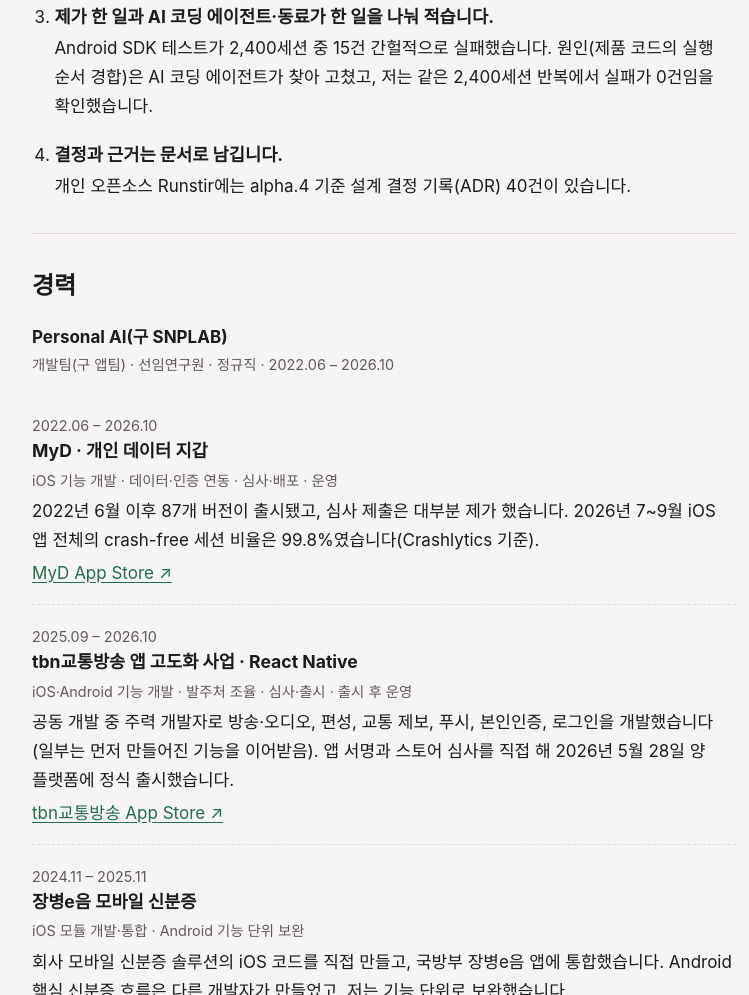
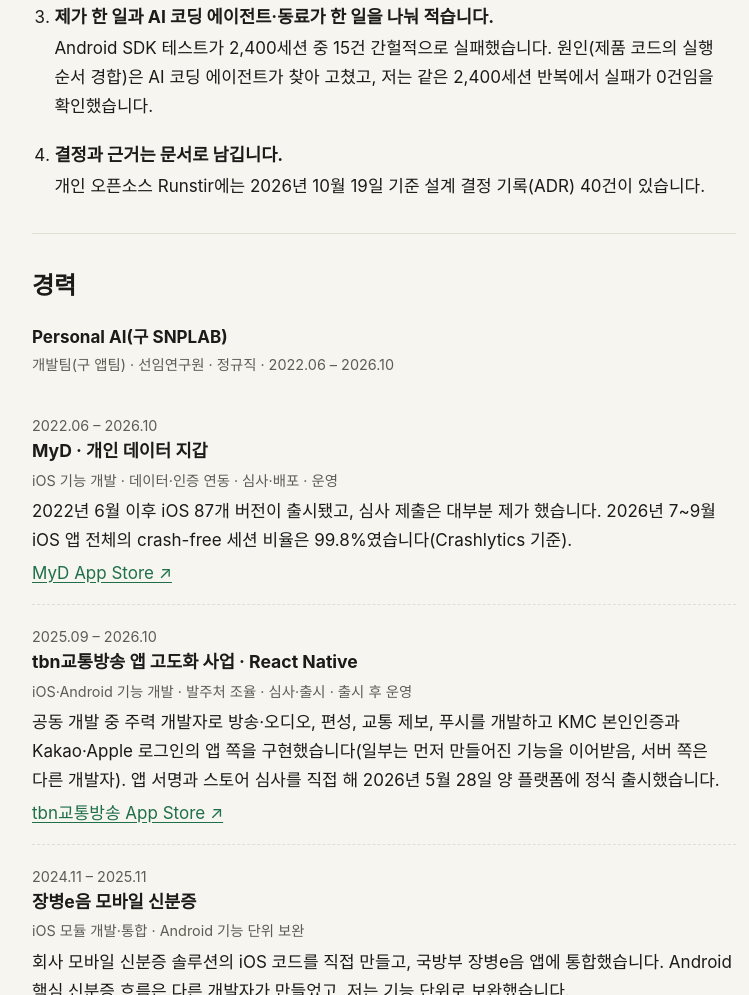
Before and after one commit to minjunkim-labs/portfolio, an Astro site: page /about in a window 1280 px wide. Shown: the part 664-1659 px from the top of the page, without its empty margins (256-1005 px from the left). Built offline with nearby package versions, Linux system fonts and the light colour scheme; Astro itself is replaced by a stand-in of ours.

Commit message:
fix: 소개 페이지 문구를 경력 정본의 조건에 맞춘다
- tbn교통방송: 본인인증·로그인은 앱 쪽 구현이고 서버 쪽은 다른 개발자임을 적는다
- Runstir ADR 40건의 기준을 alpha.4가 아니라 2026년 10월 19일로 적는다
- MyD 87개 버전이 iOS 앱의 수치임을 적는다

Co-Authored-By: Claude Fable 5.2 <noreply@anthropic.com>

```diff
--- a/src/pages/about.astro
+++ b/src/pages/about.astro
@@ -19,7 +19,7 @@ const habits = [
   },
   {
     title: "결정과 근거는 문서로 남깁니다.",
-    body: "개인 오픈소스 Runstir에는 alpha.4 기준 설계 결정 기록(ADR) 40건이 있습니다.",
+    body: "개인 오픈소스 Runstir에는 2026년 10월 19일 기준 설계 결정 기록(ADR) 40건이 있습니다.",
   },
 ];
 
@@ -28,14 +28,14 @@ const projects = [
     period: "2022.06 – 2026.10",
     title: "MyD · 개인 데이터 지갑",
     role: "iOS 기능 개발 · 데이터·인증 연동 · 심사·배포 · 운영",
-    body: "2022년 6월 이후 87개 버전이 출시됐고, 심사 제출은 대부분 제가 했습니다. 2026년 7~9월 iOS 앱 전체의 crash-free 세션 비율은 99.8%였습니다(Crashlytics 기준).",
+    body: "2022년 6월 이후 iOS 87개 버전이 출시됐고, 심사 제출은 대부분 제가 했습니다. 2026년 7~9월 iOS 앱 전체의 crash-free 세션 비율은 99.8%였습니다(Crashlytics 기준).",
     link: { href: "https://apps.apple.com/kr/app/id1576612543", label: "MyD App Store" },
   },
   {
     period: "2025.09 – 2026.10",
     title: "tbn교통방송 앱 고도화 사업 · React Native",
     role: "iOS·Android 기능 개발 · 발주처 조율 · 심사·출시 · 출시 후 운영",
-    body: "공동 개발 중 주력 개발자로 방송·오디오, 편성, 교통 제보, 푸시, 본인인증, 로그인을 개발했습니다(일부는 먼저 만들어진 기능을 이어받음). 앱 서명과 스토어 심사를 직접 해 2026년 5월 28일 양 플랫폼에 정식 출시했습니다.",
+    body: "공동 개발 중 주력 개발자로 방송·오디오, 편성, 교통 제보, 푸시를 개발하고 KMC 본인인증과 Kakao·Apple 로그인의 앱 쪽을 구현했습니다(일부는 먼저 만들어진 기능을 이어받음, 서버 쪽은 다른 개발자). 앱 서명과 스토어 심사를 직접 해 2026년 5월 28일 양 플랫폼에 정식 출시했습니다.",
     link: { href: "https://apps.apple.com/kr/app/id969867489", label: "tbn교통방송 App Store" },
   },
   {
```
